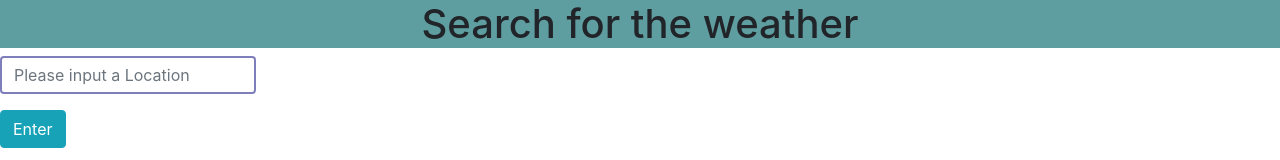
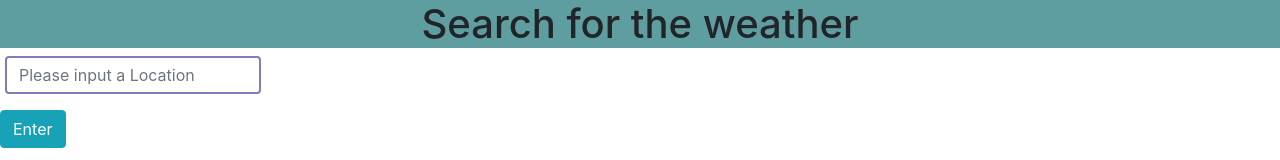
Before and after one commit to artyomnersisyan86/Weather, an Angular app: page / in a window 1280 px wide. Shown: the top 160 px of the page. Built offline with nearby package versions, Linux system fonts and the light colour scheme.

Commit message:
added margin: 5px

```diff
--- a/src/app/weather/weather.component.css
+++ b/src/app/weather/weather.component.css
@@ -8,6 +8,7 @@
 .form-control {
     border: 2px solid rgb(126, 126, 189);
     width: 20%;
+    margin: 5px;
 }
 
 p {
```
